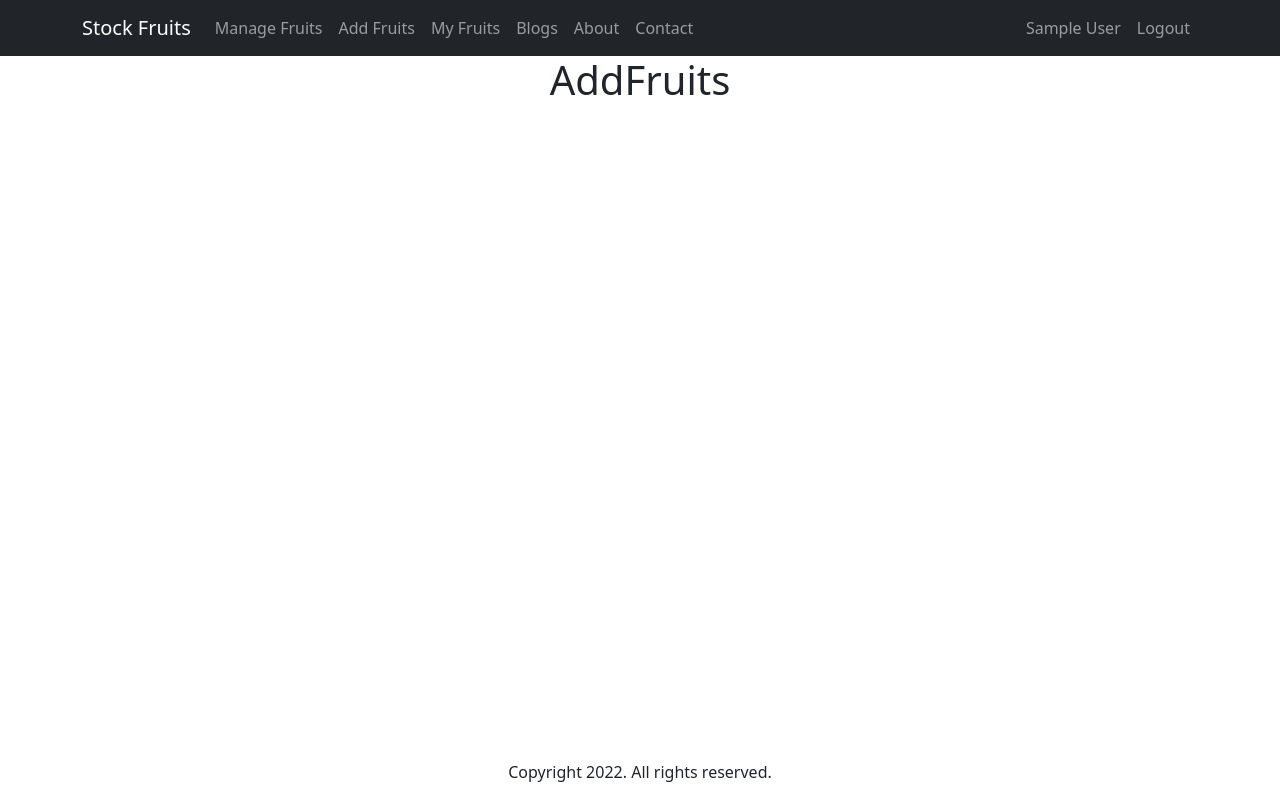
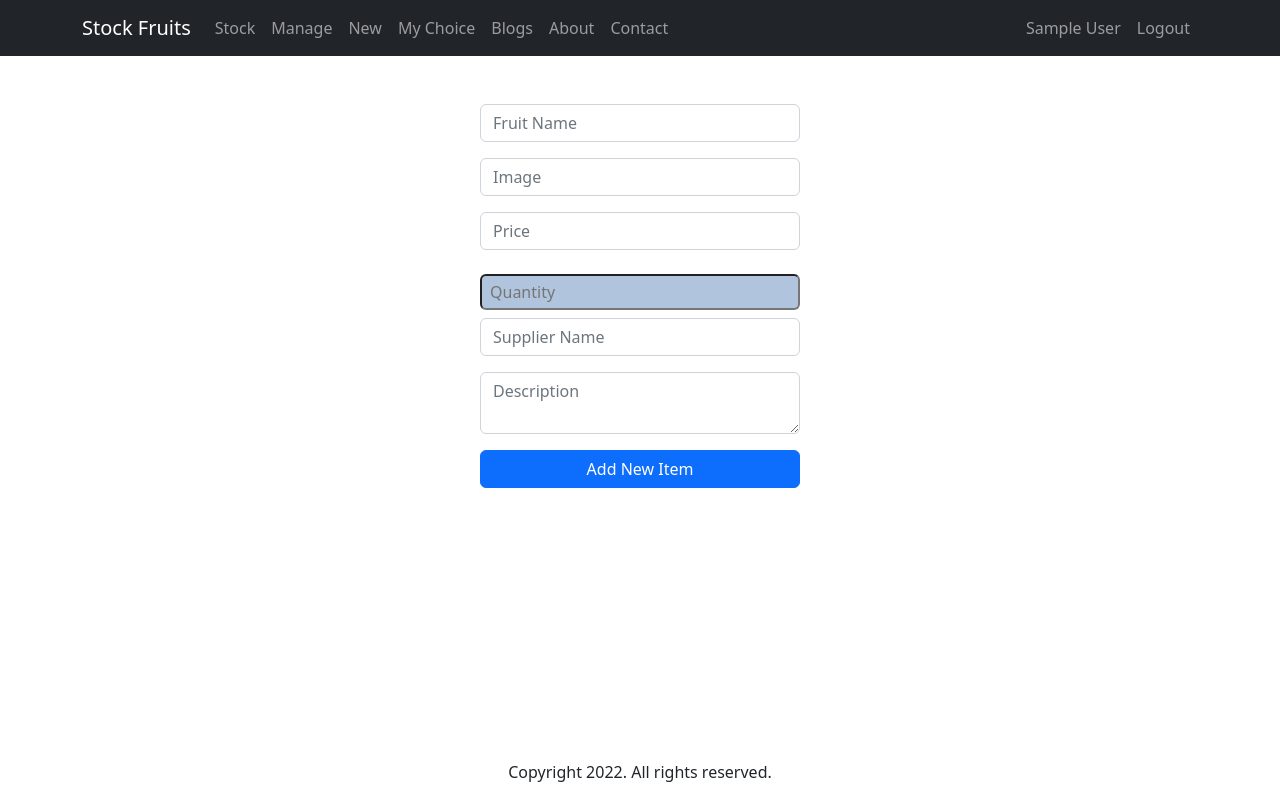
Before and after one commit to TanvirFahimBD/stock-fruits-client, a React (Create React App) app: page /addfruits in a window 1280 px wide. Built offline with nearby package versions, Linux system fonts and the light colour scheme; no server answers; sample sign-in values are in the browser's storage.

Commit message:
new item add form implemented

```diff
--- a/package.json
+++ b/package.json
@@ -12,6 +12,7 @@
     "react-bootstrap": "^2.5.0",
     "react-dom": "^18.2.0",
     "react-firebase-hooks": "^5.0.3",
+    "react-hook-form": "^7.38.0",
     "react-router-dom": "^6.4.2",
     "react-scripts": "5.0.1",
     "react-toastify": "^9.0.8",
--- a/src/App.js
+++ b/src/App.js
@@ -7,13 +7,14 @@ import Contact from './pages/Contact/Contact';
 import Home from './pages/Home/Home';
 import LogIn from './pages/LogIn/LogIn';
 import RequireAuth from './pages/LogIn/RequireAuth/RequireAuth';
-import FruitDelivery from './pages/ManageFruits/FruitDelivery/FruitDelivery';
-import ManageFruits from './pages/ManageFruits/ManageFruits';
+import FruitDelivery from './pages/UpdateFruits/FruitDelivery/FruitDelivery';
+import UpdateFruits from './pages/UpdateFruits/UpdateFruits';
 import MyFruits from './pages/MyFruits/MyFruits';
 import Profile from './pages/Profile/Profile';
 import Footer from './pages/Shared/Footer/Footer';
 import Header from './pages/Shared/Header/Header';
 import NotFoundPage from './pages/Shared/NotFoundPage/NotFoundPage';
+import ManageFruits from './pages/ManageFruits/ManageFruits';
 
 function App() {
   return (
@@ -22,14 +23,19 @@ function App() {
         <Header />
         <Routes>
           <Route path='/' element={<Home />} />
-          <Route path='/managefruits' element={
+          <Route path='/updatefruits' element={
             <RequireAuth>
-              <ManageFruits />
+              <UpdateFruits />
             </RequireAuth>
           } />
           <Route path='/fruits/:fruitId' element={
             <RequireAuth>
               <FruitDelivery />
+            </RequireAuth>
+          } />
+          <Route path='/managefruits' element={
+            <RequireAuth>
+              <ManageFruits />
             </RequireAuth>
           } />
           <Route path='/addfruits' element={<AddFruits />} />
--- a/src/hooks/useFruits.js
+++ b/src/hooks/useFruits.js
@@ -9,7 +9,7 @@ const useFruits = () => {
             .then(data => setFruits(data))
     }, [])
 
-    return [fruits];
+    return [fruits, setFruits];
 };
 
 export default useFruits;
--- a/src/pages/AddFruits/AddFruits.js
+++ b/src/pages/AddFruits/AddFruits.js
@@ -1,9 +1,67 @@
-import React from 'react';
+import React, { useState } from 'react';
+import Button from 'react-bootstrap/Button';
+import Form from 'react-bootstrap/Form';
+import { ToastContainer, toast } from 'react-toastify';
+import 'react-toastify/dist/ReactToastify.css';
 
 const AddFruits = () => {
+    const [itemName, setItemName] = useState('')
+    const [image, setImage] = useState('')
+    const [description, setDescription] = useState('')
+    const [price, setPrice] = useState('')
+    const [quantity, setQuantity] = useState(0)
+    const [supplierName, setSupplierName] = useState('')
+
+    const handleAddNewItem = e => {
+        e.preventDefault()
+        const newItem = { itemName, image, description, price, quantity, supplierName }
+
+        fetch('http://localhost:5000/fruit', {
+            method: 'POST',
+            headers: {
+                'content-type': 'application/json'
+            },
+            body: JSON.stringify(newItem)
+        })
+            .then(res => res.json())
+            .then(data => {
+                e.target.reset()
+                if (data.insertedId) {
+                    toast('New Item added Successfully')
+                }
+            })
+    }
+
     return (
-        <div>
-            <h1>AddFruits</h1>
+        <div className='w-25 mx-auto'>
+            <Form className='my-5' onSubmit={handleAddNewItem} >
+                <Form.Group className="mb-3" controlId="formBasicItemName">
+                    <Form.Control type="text" placeholder="Fruit Name" required onBlur={(e) => setItemName(e.target.value)} />
+                </Form.Group>
+
+                <Form.Group className="mb-3" controlId="formBasicImage">
+                    <Form.Control type="text" placeholder="Image" required onBlur={(e) => setImage(e.target.value)} />
+                </Form.Group>
+
+                <Form.Group className="mb-3" controlId="formBasicPrice">
+                    <Form.Control type="text" placeholder="Price" required onBlur={(e) => setPrice(e.target.value)} />
+                </Form.Group>
+
+                <input type="text" name="" id="" className='w-100 py-1 px-2 my-2 rounded' style={{ backgroundColor: "lightSteelBlue" }} placeholder='Quantity' required onBlur={(e) => setQuantity(parseFloat(e.target.value))} />
+
+                <Form.Group className="mb-3" controlId="formBasicSupplierName">
+                    <Form.Control type="text" placeholder="Supplier Name" required onBlur={(e) => setSupplierName(e.target.value)} />
+                </Form.Group>
+
+                <Form.Group className="mb-3" controlId="formBasicDescription">
+                    <Form.Control as="textarea" type="text" placeholder="Description" required onBlur={(e) => setDescription(e.target.value)} />
+                </Form.Group>
+
+                <Button className='w-100' variant="primary" type="submit">
+                    Add New Item
+                </Button>
+            </Form>
+            <ToastContainer />
         </div>
     );
 };
--- a/src/pages/Home/Fruits/Fruits.js
+++ b/src/pages/Home/Fruits/Fruits.js
@@ -24,7 +24,7 @@ const Fruits = () => {
                 </Row>
             </Container>
 
-            <Link to='/managefruits'><Button variant='primary' className='my-3'>See All fruits</Button></Link>
+            <Link to='/updatefruits'><Button variant='primary' className='my-3'>See All fruits</Button></Link>
 
         </div >
     );
--- /dev/null
+++ b/src/pages/ManageFruits/ManageFruit/ManageFruit.js
@@ -0,0 +1,26 @@
+import React from 'react';
+import { Button } from 'react-bootstrap';
+
+const ManageFruit = ({ fruit, handleDelete }) => {
+    const { _id, itemName, supplierName, quantity, price } = fruit;
+
+    const handleDeleteFruit = id => {
+        handleDelete(id)
+    }
+
+    return (
+        <tr>
+            <td>{_id}</td>
+            <td>{itemName}</td>
+            <td>{supplierName}</td>
+            <td>{quantity}</td>
+            <td>{price}</td>
+            <td>
+                <Button onClick={() => handleDeleteFruit(_id)}>Delete
+                </Button>
+            </td>
+        </tr>
+    );
+};
+
+export default ManageFruit;
--- a/src/pages/ManageFruits/ManageFruits.js
+++ b/src/pages/ManageFruits/ManageFruits.js
@@ -1,24 +1,51 @@
+import Table from 'react-bootstrap/Table';
 import React from 'react';
 import useFruits from '../../hooks/useFruits';
-import Container from 'react-bootstrap/Container';
-import Row from 'react-bootstrap/Row';
-import FruitsDetails from '../Home/Fruits/FruitsDetails/FruitsDetails';
+import ManageFruit from './ManageFruit/ManageFruit';
 import Loading from '../Shared/Loading/Loading';
-import FruitInfo from './FruitInfo/FruitInfo';
+import { ToastContainer, toast } from 'react-toastify';
+import 'react-toastify/dist/ReactToastify.css';
 
 const ManageFruits = () => {
-    const [fruits] = useFruits()
+    const [fruits, setFruits] = useFruits()
+
+    const handleDelete = id => {
+        fetch(`http://localhost:5000/fruit/${id}`, {
+            method: 'DELETE'
+        })
+            .then(res => res.json())
+            .then(data => {
+                if (data.deletedCount) {
+                    const remainingFruits = fruits.filter(fruit => fruit._id !== id)
+                    setFruits(remainingFruits)
+                    toast('Stock deleted Successfully')
+                }
+            })
+    }
 
     if (!fruits.length) {
         return <Loading />
     }
 
     return (
-        <Container>
-            <Row>
-                {fruits.map(fruit => <FruitInfo key={fruit._id} fruit={fruit} />)}
-            </Row>
-        </Container>
+        <div>
+            <Table striped bordered hover variant="dark">
+                <thead>
+                    <tr>
+                        <th>ID</th>
+                        <th>Fruit Name</th>
+                        <th>Supplier Name</th>
+                        <th>Quantity</th>
+                        <th>Price</th>
+                        <th>Action</th>
+                    </tr>
+                </thead>
+                <tbody>
+                    {fruits.map(fruit => <ManageFruit key={fruit._id} fruit={fruit} handleDelete={handleDelete} />)}
+                </tbody>
+            </Table>
+            <ToastContainer />
+        </div >
     );
 };
 
--- a/src/pages/Shared/Header/Header.js
+++ b/src/pages/Shared/Header/Header.js
@@ -20,9 +20,10 @@ const Header = () => {
                         <Nav className="me-auto">
                             {user &&
                                 <>
-                                    <Nav.Link as={Link} to='/managefruits' >Manage Fruits</Nav.Link>
-                                    <Nav.Link as={Link} to='/addfruits' >Add Fruits </Nav.Link>
-                                    <Nav.Link as={Link} to='/myfruits' >My Fruits </Nav.Link>
+                                    <Nav.Link as={Link} to='/updatefruits' >Stock</Nav.Link>
+                                    <Nav.Link as={Link} to='/managefruits' >Manage </Nav.Link>
+                                    <Nav.Link as={Link} to='/addfruits' >New </Nav.Link>
+                                    <Nav.Link as={Link} to='/myfruits' >My Choice </Nav.Link>
                                 </>
                             }
                             <Nav.Link as={Link} to='/blogs' >Blogs </Nav.Link>
--- /dev/null
+++ b/src/pages/UpdateFruits/UpdateFruits.js
@@ -0,0 +1,24 @@
+import React from 'react';
+import useFruits from '../../hooks/useFruits';
+import Container from 'react-bootstrap/Container';
+import Row from 'react-bootstrap/Row';
+import Loading from '../Shared/Loading/Loading';
+import FruitInfo from './FruitInfo/FruitInfo';
+
+const UpdateFruits = () => {
+    const [fruits] = useFruits()
+
+    if (!fruits.length) {
+        return <Loading />
+    }
+
+    return (
+        <Container>
+            <Row>
+                {fruits.map(fruit => <FruitInfo key={fruit._id} fruit={fruit} />)}
+            </Row>
+        </Container>
+    );
+};
+
+export default UpdateFruits;
```
Also changed, not shown: src/pages/UpdateFruits/FruitDelivery/FruitDelivery.js (renamed from src/pages/ManageFruits/FruitDelivery/FruitDelivery.js, +22 -15 lines), src/pages/UpdateFruits/FruitInfo/FruitInfo.js (renamed from src/pages/ManageFruits/FruitInfo/FruitInfo.js), 1 other file (tests, documents, lock files or other folders).
